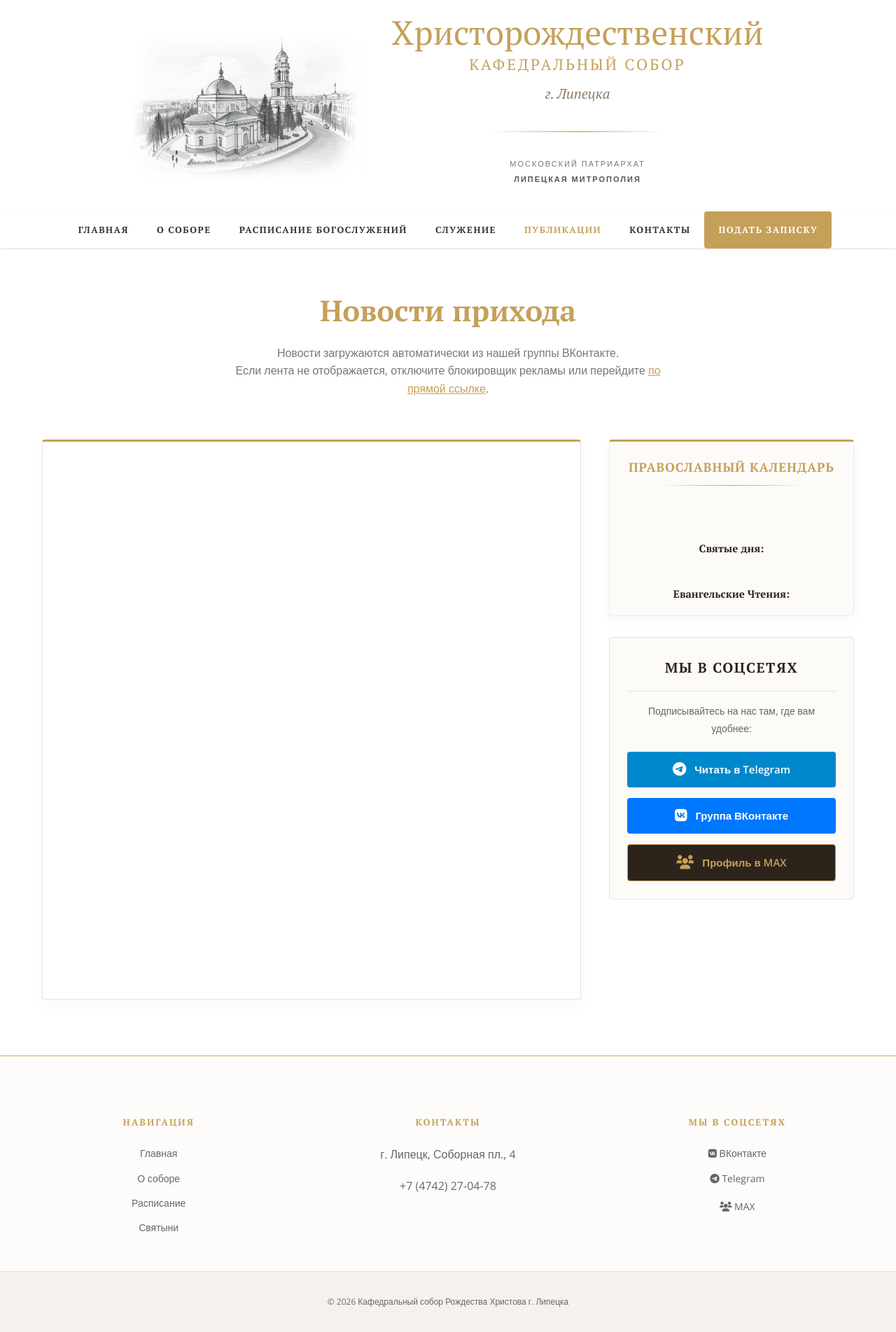
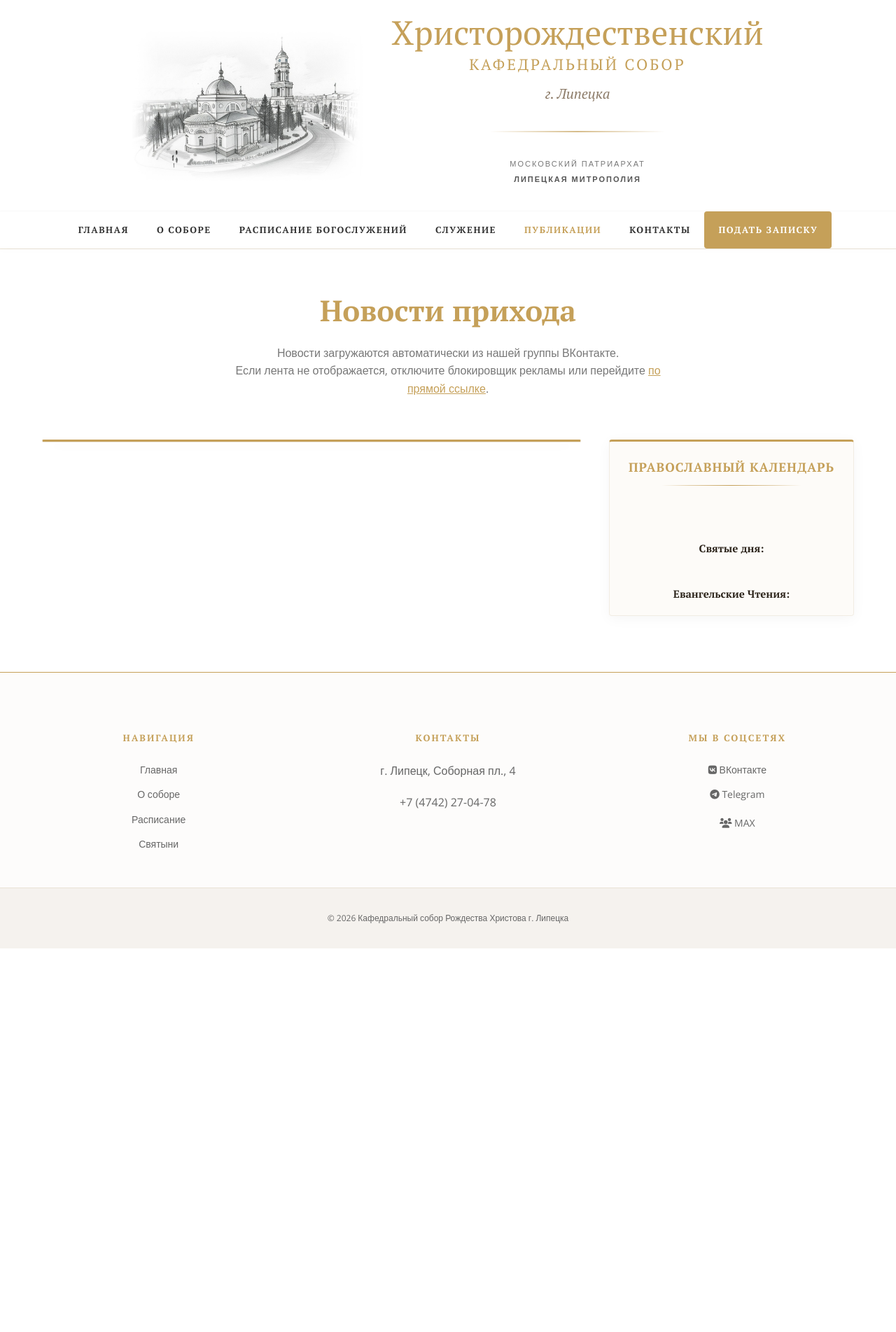
Before and after one commit to Dmitrii048/sobor_Rozhdestva, a Jekyll site: the page publications/index.html, which Jekyll copies as it is, in a window 1280 px wide. Shown: the whole page at 70% size. Built offline with Jekyll 4.4.1, drawn with Linux system fonts in a browser that asks for light colours; after the commit the page ends 1355 px from its top, so only the background shows below that.

Commit message:
Update index.html

```diff
--- a/publications/index.html
+++ b/publications/index.html
@@ -65,7 +65,7 @@
         }
 
         .main-feed {
-            flex: 1; /* Занимает левую часть */
+            flex: 1; /* Занимает всю левую часть */
             background: #fff;
             border: 1px solid var(--border, #EAE3D5);
             border-top: 3px solid var(--gold, #C5A059);
@@ -73,33 +73,32 @@
             padding: 0;
             overflow: hidden;
             box-shadow: 0 8px 25px rgba(0,0,0,0.03);
-            min-height: 800px;
             box-sizing: border-box;
             width: 100%;
         }
 
-        /* ФИКС ДЛЯ ВИДЖЕТА ВК (чтобы тянулся на 100% и не оставлял пустот) */
+        /* ФИКС ДЛЯ ВИДЖЕТА ВК (ЖЕСТКОЕ РАСТЯГИВАНИЕ) */
         #vk_groups, #vk_groups iframe {
             width: 100% !important;
+            max-width: 100% !important;
+            min-width: 100% !important;
+            display: block;
         }
 
         .sidebar {
-            width: 350px; /* Фиксированная ширина для правой колонки на ПК */
+            width: 350px; /* Фиксированная ширина для календаря на ПК */
             flex-shrink: 0;
-            display: flex;
-            flex-direction: column;
-            gap: 30px;
             box-sizing: border-box;
         }
 
         /* ==========================================================
-           СТИЛИ ПРАВОСЛАВНОГО КАЛЕНДАРЯ (Компактная версия)
+           СТИЛИ ПРАВОСЛАВНОГО КАЛЕНДАРЯ
            ========================================================== */
         .sidebar-calendar {
             background: rgba(253, 251, 247, 0.85);
             backdrop-filter: blur(12px);
             -webkit-backdrop-filter: blur(12px);
-            padding: 20px 15px; /* Компактные отступы */
+            padding: 20px 15px;
             border: 1px solid rgba(234, 227, 213, 0.6);
             border-top: 3px solid var(--gold, #C5A059);
             border-radius: 4px;
@@ -109,7 +108,7 @@
         .sidebar-calendar-title {
             font-family: var(--font-serif, 'PT Serif', serif);
             margin: 0 0 15px 0;
-            font-size: 18px; /* Компактный заголовок */
+            font-size: 18px;
             font-weight: 700;
             color: var(--gold, #C5A059);
             text-align: center;
@@ -133,7 +132,7 @@
 
         .pravoslavie-calendar-widget {
             font-family: var(--font-sans, 'Open Sans', sans-serif);
-            font-size: 13.5px; /* Компактный шрифт */
+            font-size: 13.5px;
             line-height: 1.4;
             color: #444;
         }
@@ -152,7 +151,7 @@
         }
 
         .pravoslavie-calendar-widget img {
-            max-width: 110px; /* Уменьшенная икона */
+            max-width: 110px;
             height: auto;
             margin: 8px auto 12px auto;
             display: block;
@@ -189,64 +188,13 @@
             margin: 2px 0;
         }
 
-        /* ==========================================================
-           БЛОК СОЦСЕТЕЙ
-           ========================================================== */
-        .sidebar-widget {
-            background: #fdfbf7;
-            border: 1px solid var(--border, #EAE3D5);
-            padding: 25px;
-            border-radius: 4px;
-            text-align: center;
-        }
-
-        .sidebar-title-simple {
-            font-family: var(--font-serif, 'PT Serif', serif);
-            font-size: 20px;
-            color: #2c241b;
-            text-transform: uppercase;
-            letter-spacing: 1.5px;
-            margin: 0 0 15px 0;
-            border-bottom: 1px solid #EAE3D5;
-            padding-bottom: 15px;
-        }
-
-        .social-btn {
-            display: flex;
-            align-items: center;
-            justify-content: center;
-            gap: 12px;
-            width: 100%;
-            padding: 12px;
-            margin-bottom: 15px;
-            border-radius: 4px;
-            text-decoration: none;
-            font-family: var(--font-sans, 'Open Sans', sans-serif);
-            font-weight: 600;
-            font-size: 15px;
-            transition: transform 0.2s ease, box-shadow 0.2s ease;
-            box-sizing: border-box;
-        }
-        .social-btn:last-child { margin-bottom: 0; }
-        .social-btn:hover {
-            transform: translateY(-2px);
-            box-shadow: 0 5px 15px rgba(0,0,0,0.1);
-        }
-
-        .btn-tg { background-color: #0088cc; color: #fff; }
-        .btn-vk { background-color: #0077FF; color: #fff; }
-        .btn-max { background-color: #2c241b; color: var(--gold, #C5A059); border: 1px solid var(--gold, #C5A059); }
-
-        .social-btn i { font-size: 20px; }
-
         /* АДАПТИВНОСТЬ */
         @media (max-width: 900px) {
             .publications-layout {
-                flex-direction: column; /* Ставит колонки друг под друга на планшетах и телефонах */
+                flex-direction: column;
                 gap: 30px;
             }
             .sidebar { width: 100%; }
-            .main-feed { width: 100%; }
         }
         @media (max-width: 768px) {
             .page-title { font-size: 32px; }
@@ -300,7 +248,6 @@
                     <li><a href="../missionary/">Служение в других храмах</a></li>
                 </ul>
             </li>
-            <!-- Раздел Публикации теперь активен -->
             <li><a href="./" class="active">Публикации</a></li>
             <li><a href="../contacts/">Контакты</a></li>
             <li><a href="#" class="btn-note">Подать записку</a></li>
@@ -326,15 +273,13 @@
             <div id="vk_groups"></div>
         </div>
 
-        <!-- ПРАВАЯ КОЛОНКА (САЙДБАР) -->
+        <!-- ПРАВАЯ КОЛОНКА (САЙДБАР С КАЛЕНДАРЕМ) -->
         <aside class="sidebar">
 
-            <!-- РЕАЛЬНЫЙ ВИДЖЕТ ПРАВОСЛАВНОГО КАЛЕНДАРЯ -->
             <div class="sidebar-calendar">
                 <h5 class="sidebar-calendar-title">Православный календарь</h5>
 
                 <div class="pravoslavie-calendar-widget">
-                    <!-- Загрузка скрипта Православие.Ru -->
                     <script src="https://script.pravoslavie.ru/calendar.php?advanced=1&dayicon=1&bold=1&tipikon=1&para=1&icon=1&target=1&name=1"></script>
 
                     <div class="pravoslavie-calendar-center">
@@ -353,24 +298,6 @@
                         <script>print_chten()</script>
                     </div>
                 </div>
-            </div>
-
-            <!-- Блок с другими соцсетями -->
-            <div class="sidebar-widget">
-                <h3 class="sidebar-title-simple">Мы в соцсетях</h3>
-                <p style="font-size: 14px; color: #666; margin-bottom: 20px;">Подписывайтесь на нас там, где вам удобнее:</p>
-
-                <a href="https://t.me/Lsobor" target="_blank" class="social-btn btn-tg">
-                    <i class="fab fa-telegram-plane"></i> Читать в Telegram
-                </a>
-
-                <a href="https://vk.com/sobor48" target="_blank" class="social-btn btn-vk">
-                    <i class="fab fa-vk"></i> Группа ВКонтакте
-                </a>
-
-                <a href="https://max.ru/join/refQw8YZh7RC1z9hr72iKjy8rI9Kjvi7250J9GkV35Y" target="_blank" class="social-btn btn-max">
-                    <i class="fas fa-users"></i> Профиль в MAX
-                </a>
             </div>
 
         </aside>
@@ -411,13 +338,13 @@
     setTimeout(function() {
         if(typeof VK !== 'undefined') {
             VK.Widgets.Group("vk_groups", {
-                mode: 4,               // Лента
-                wide: 1,               // Адаптивная ширина
-                height: "800",         // Одинаковая высота с календарем
+                mode: 4,
+                width: "auto",         // <--- ВОТ ГЛАВНЫЙ СЕКРЕТ! Это заставит ВК занять 100% ширины.
+                height: "800",
                 color1: "FFFFFF",
                 color2: "2c241b",
-                color3: "C5A059"       // Золотой цвет ссылок
-            }, 189863747);             // ИСПРАВЛЕННЫЙ ID ГРУППЫ СОБОРА
+                color3: "C5A059"
+            }, 189863747);
         }
     }, 500);
 
```
